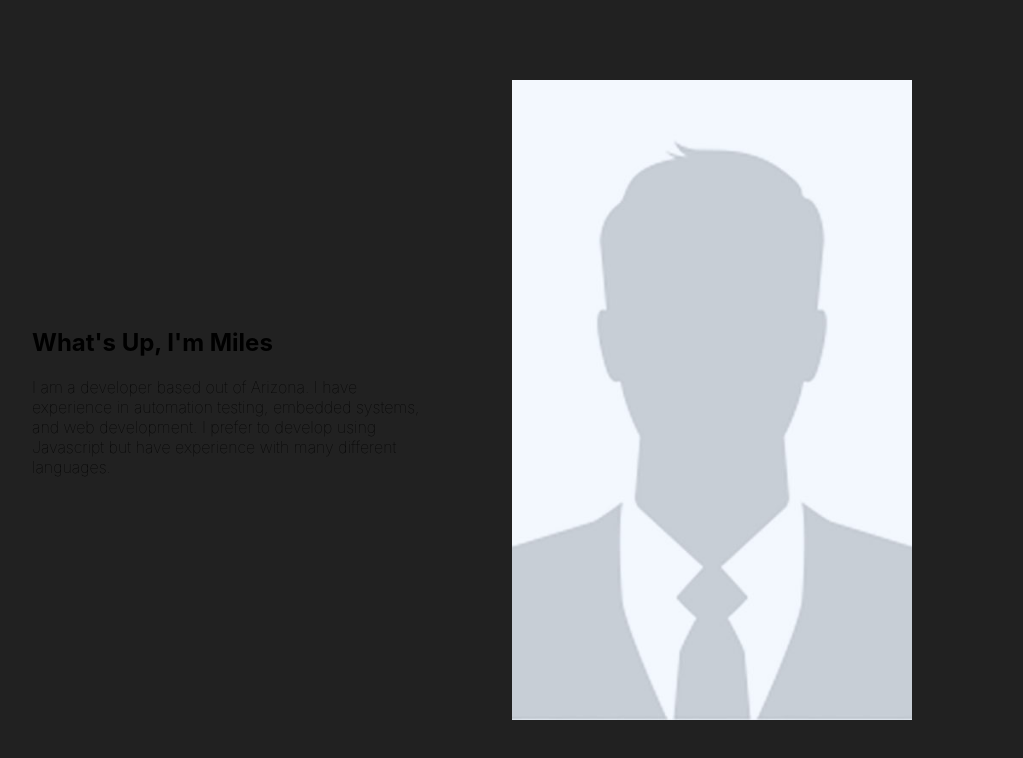
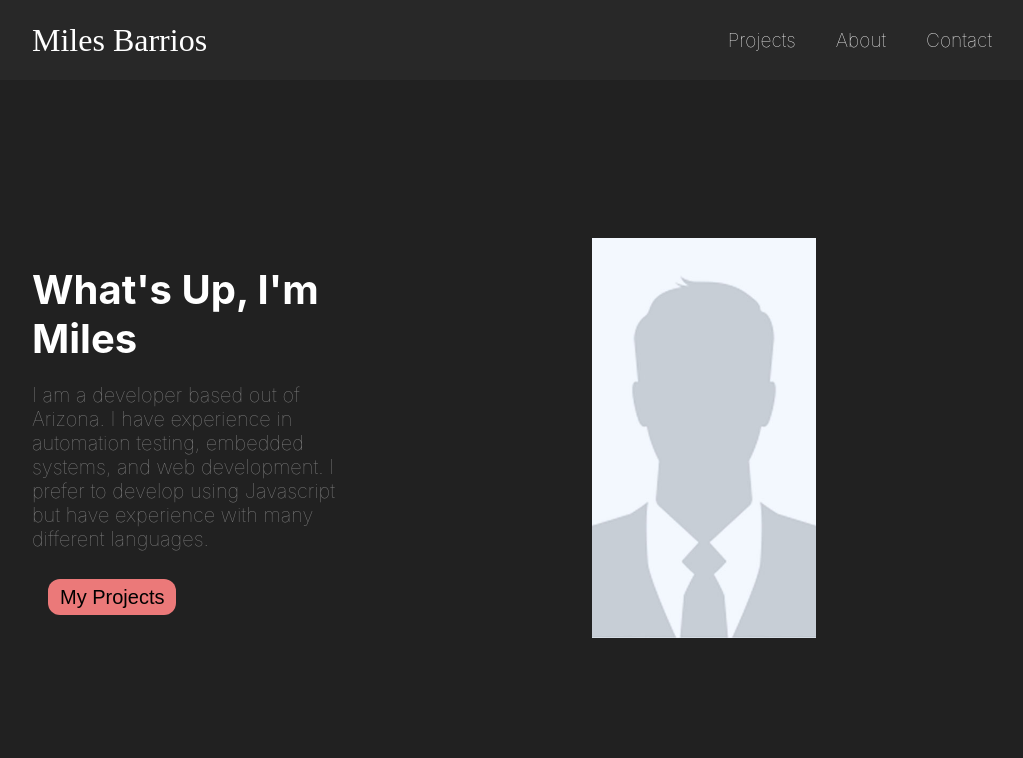
Before and after one commit to milesbarrios/developer_portfolio, a React (Create React App) app: page / in a window 1280 px wide. Shown: the top 758 px of the page, without its empty margins (128-1151 px from the left). Built offline with nearby package versions, Linux system fonts and the light colour scheme.

Commit message:
Basic Layout + Nav

```diff
--- a/src/App.js
+++ b/src/App.js
@@ -6,12 +6,17 @@ import GlobalStyle from "./components/GlobalStyle";
 
 //import components
 import Home from "./components/Home";
+import Nav from "./components/Nav";
+import { Routes, Route } from "react-router-dom";
 
 function App() {
   return (
     <>
       <GlobalStyle />
-      <Home />
+      <Nav />
+      <Routes>
+        <Route path="/" exact element={<Home />} />
+      </Routes>
     </>
   );
 }
--- a/src/components/Home.js
+++ b/src/components/Home.js
@@ -1,5 +1,6 @@
 import React from "react";
 import { styled } from "styled-components";
+import { Link } from "react-router-dom";
 
 //import images
 import placeholder from "../images/placeholder.jpg";
@@ -16,6 +17,11 @@ const Home = () => {
           testing, embedded systems, and web development. I prefer to develop
           using Javascript but have experience with many different languages.
         </p>
+        <StyledButton>
+          <Link id="MyProjects" to="/Projects">
+            My Projects
+          </Link>
+        </StyledButton>
       </StyledDescription>
       <StyledPortrait>
         <img src={placeholder} alt="Self Portrait" />
@@ -37,27 +43,45 @@ const StyledDescription = styled.div`
   flex: 1;
   padding-right: 5rem;
   h2 {
+    font-size: 2.5rem;
     font-weight: bolder;
     padding-bottom: 1.25rem;
-    /* color: #ffffff; */
-    color: black;
+    color: #ffffff;
+    /* color: #212121; */
   }
   p {
+    font-size: 1.25rem;
     font-weight: lighter;
-    /* color: #858585; */
-    color: black;
+    color: #858585;
+    /* color: #212121; */
   }
 `;
 
 const StyledPortrait = styled.div`
   flex: 1;
+  padding-left: 10rem;
   padding-right: 5rem;
   overflow: hidden;
   img {
-    width: 100%;
-    height: 80vh;
+    width: 70%;
+    height: 50vh;
     object-fit: cover;
   }
 `;
 
+const StyledButton = styled.button`
+  flex: 1;
+  background: #eb7979;
+  border-style: none;
+  margin-top: 1.75rem;
+  margin-left: 1rem;
+  border-radius: 0.75rem;
+  padding: 0.4rem 0.75rem;
+  font-size: 1.25rem;
+  #MyProjects {
+    text-decoration: none;
+    color: black;
+  }
+`;
+
 export default Home;
--- /dev/null
+++ b/src/components/Nav.js
@@ -0,0 +1,89 @@
+import React from "react";
+import styled from "styled-components";
+import { Link } from "react-router-dom";
+
+const Nav = () => {
+  return (
+    <StyledNav>
+      <h1>
+        <Link className="logo" id="logo" to="/">
+          Miles Barrios
+        </Link>
+      </h1>
+      <ul>
+        <li>
+          <Link className="link" to="/Projects">
+            Projects
+          </Link>
+        </li>
+        <li>
+          <Link className="link" to="/About">
+            About
+          </Link>
+        </li>
+        <li>
+          <Link className="link" to="/Contact">
+            Contact
+          </Link>
+        </li>
+      </ul>
+    </StyledNav>
+  );
+};
+
+const StyledNav = styled.nav`
+  min-height: 10vh;
+  display: flex;
+  margin: auto;
+  justify-content: space-between;
+  align-items: center;
+  padding: 1rem 10rem;
+  background: #282828;
+  a {
+    color: cyan;
+    text-decoration: none;
+  }
+  h1 {
+    .logo {
+      text-decoration: none;
+      color: white;
+      font-size: 2rem;
+      font-family: "Lobster", cursive;
+      font-weight: lighter;
+      background: linear-gradient(currentColor, currentColor) bottom / 0 0em
+        no-repeat;
+      transition: 0.5s background-size;
+      &:hover {
+        color: #eb7979;
+        background-size: 100% 0.1em;
+        background-position: left bottom;
+      }
+    }
+  }
+
+  .link {
+    color: white;
+    text-decoration: none;
+    font-size: 1.2rem;
+    font-weight: lighter;
+    background: linear-gradient(currentColor, currentColor) bottom / 0 0.1em
+      no-repeat;
+    transition: 0.75s background-size;
+    &:hover {
+      color: #eb7979;
+      background-size: 50% 0.1em;
+      background-position: bottom;
+    }
+  }
+  ul {
+    display: flex;
+    list-style: none;
+  }
+
+  li {
+    padding-left: 2.5rem;
+    position: relative;
+  }
+`;
+
+export default Nav;
--- a/src/index.js
+++ b/src/index.js
@@ -2,11 +2,14 @@ import React from "react";
 import ReactDOM from "react-dom/client";
 import App from "./App";
 import reportWebVitals from "./reportWebVitals";
+import { BrowserRouter } from "react-router-dom";
 
 const root = ReactDOM.createRoot(document.getElementById("root"));
 root.render(
   <React.StrictMode>
-    <App />
+    <BrowserRouter>
+      <App />
+    </BrowserRouter>
   </React.StrictMode>
 );
 
```
